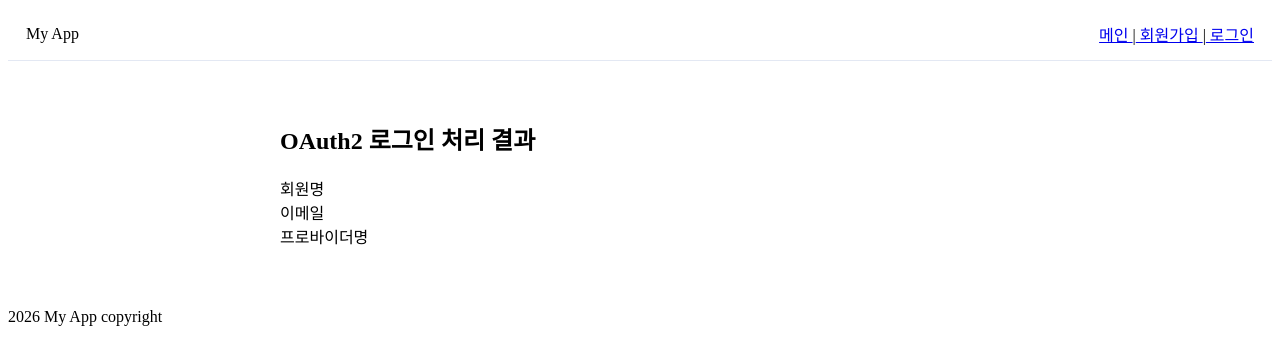
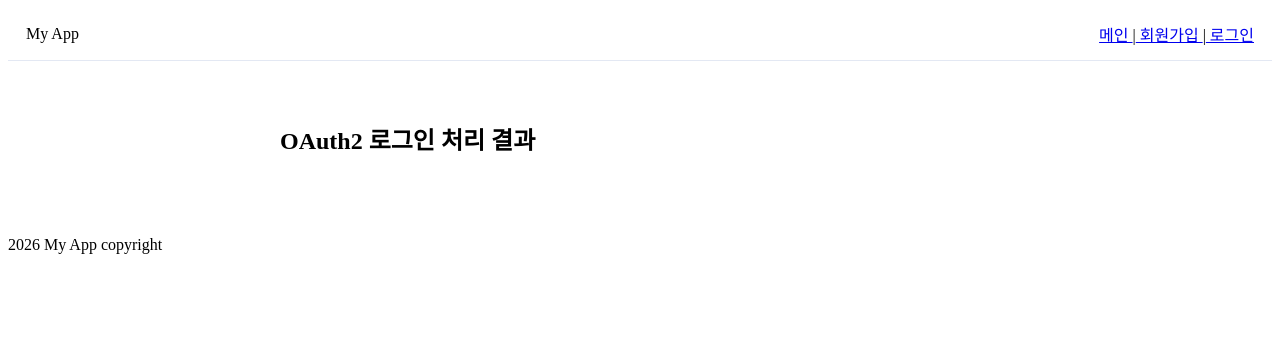
Before and after one commit to kaoru0705/LearnReact, a React (Vite) app in the folder viteapp/: page /oauth2/redirect in a window 1280 px wide. Shown: the top 364 px of the page. Built offline with nearby package versions, Linux system fonts and the light colour scheme; no server answers.

Commit message:
조건에 따른 출력 React

```diff
--- a/viteapp/src/pages/OAuth2Redirect.jsx
+++ b/viteapp/src/pages/OAuth2Redirect.jsx
@@ -1,6 +1,7 @@
-import { useEffect } from "react";
+import { useEffect, useState } from "react";
 
 export default function OAuth2Redirect() {
+    const [member, setMember] = useState(null);
 
     /*
         1) 컴포넌트가 렌더링 될 때
@@ -18,6 +19,7 @@ export default function OAuth2Redirect() {
         })
         .then(data => {
             console.log("서버에서 가져온 사용자 정보는 ", data);
+            setMember(data);
         })
         .catch(err => console.log(err));
     }, []);
@@ -28,13 +30,16 @@ export default function OAuth2Redirect() {
 
             <div></div>
 
+            {/* member가 참일 경우 출력(rendering 시점이 너무 빠르다. member에 값이 들어가기 전에 렌더링됨) */}
+            {member &&
             <div style={{display:"flex", gap:16, alignItems:"center"}}>
                 <div>
-                    <div>회원명</div>
-                    <div>이메일</div>
-                    <div>프로바이더명</div>
+                    <div>{member.name}</div>
+                    <div>{member.email}</div>
+                    <div>{member.provider}</div>
                 </div>
             </div>
+            }
 
         </div>
     );
```
